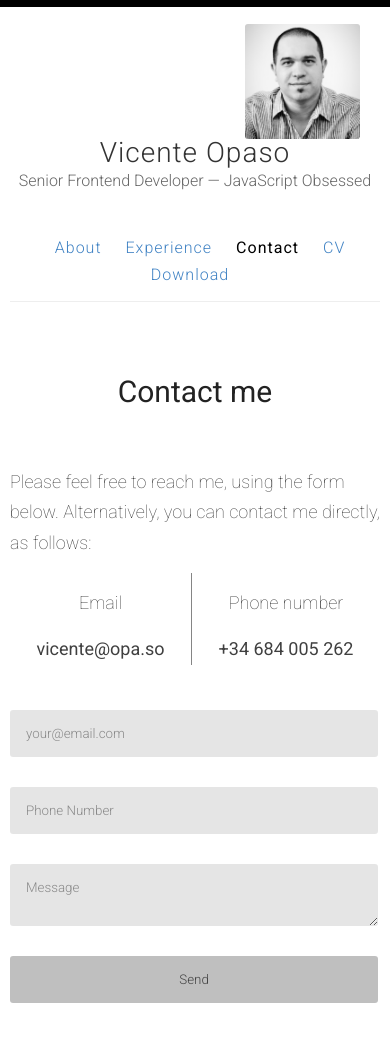
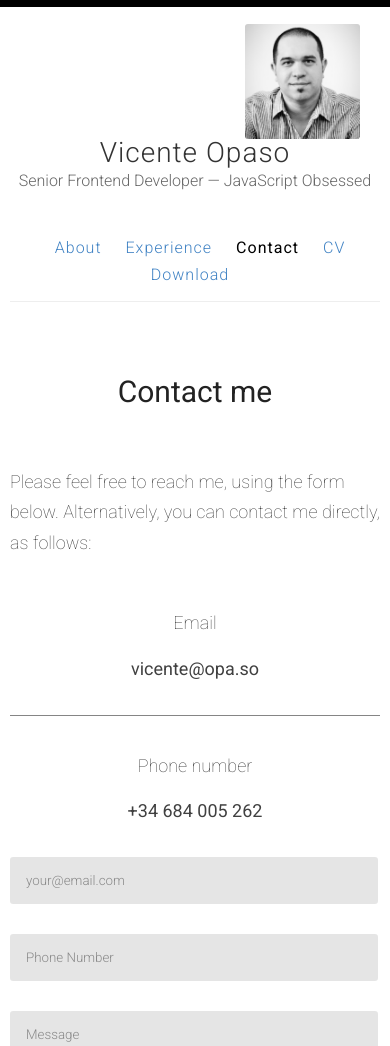
Before and after one commit to vicenteopaso/vicenteopaso, a Jekyll site: the page built from _pages/contact.md, in a window 390 px wide. Shown: the top 1046 px of the page. Built offline with Jekyll 4.4.1, drawn with Linux system fonts in a browser that asks for light colours.

Commit message:
Update _custom.scss

```diff
--- a/_sass/_custom.scss
+++ b/_sass/_custom.scss
@@ -130,6 +130,7 @@ hr {
       border: none;
       color: rgba(0, 0, 0, 0.65);
       background-color: rgba(0, 0, 0, 0.25);
+      cursor: pointer;
       &:hover {
         background-color: rgba(0, 0, 0, 0.35);
       }
@@ -196,5 +197,16 @@ header.masthead {
         }
       }
     }
+    #contactWrapper {
+      flex-flow: column;
+      > .contactMethod {
+        margin: 0;
+        padding: 20px 0 30px 0;
+        &:first-child {
+          border-bottom: 1px solid #858585;
+          border-right: 0 hidden transparent;
+        }
+      }
+    }
   }
 }
```
